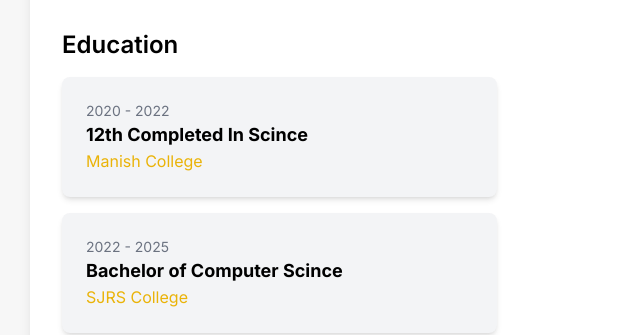
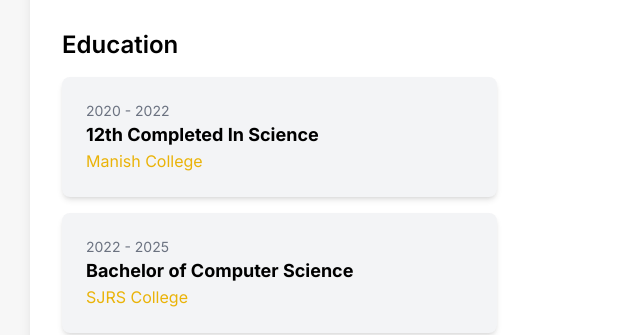
Before and after one commit to Prashant6433/Portfolio, a plain HTML site: page index.html in a window 1280 px wide. Shown: the part 1241-1576 px from the top of the page, 252-892 px from the left. Drawn offline with nearby package versions, Linux system fonts and the light colour scheme.

Commit message:
Update index.html
mistake fix

```diff
--- a/index.html
+++ b/index.html
@@ -148,12 +148,12 @@
                         <div class="space-y-4">
                             <div class="bg-gray-100 p-6 rounded-lg shadow-md">
                                 <p class="text-sm text-gray-500">2020 - 2022</p>
-                                <p class="text-lg font-bold">12th Completed In Scince</p>
+                                <p class="text-lg font-bold">12th Completed In Science</p>
                                 <p class="text-yellow-500">Manish College</p>
                             </div>
                             <div class="bg-gray-100 p-6 rounded-lg shadow-md">
                                 <p class="text-sm text-gray-500">2022 - 2025</p>
-                                <p class="text-lg font-bold">Bachelor of Computer Scince</p>
+                                <p class="text-lg font-bold">Bachelor of Computer Science</p>
                                 <p class="text-yellow-500">SJRS College</p>
                             </div>
                         </div>
@@ -231,4 +231,5 @@
 
     <script src="script.js"></script>
 </body>
+
 </html>
```
